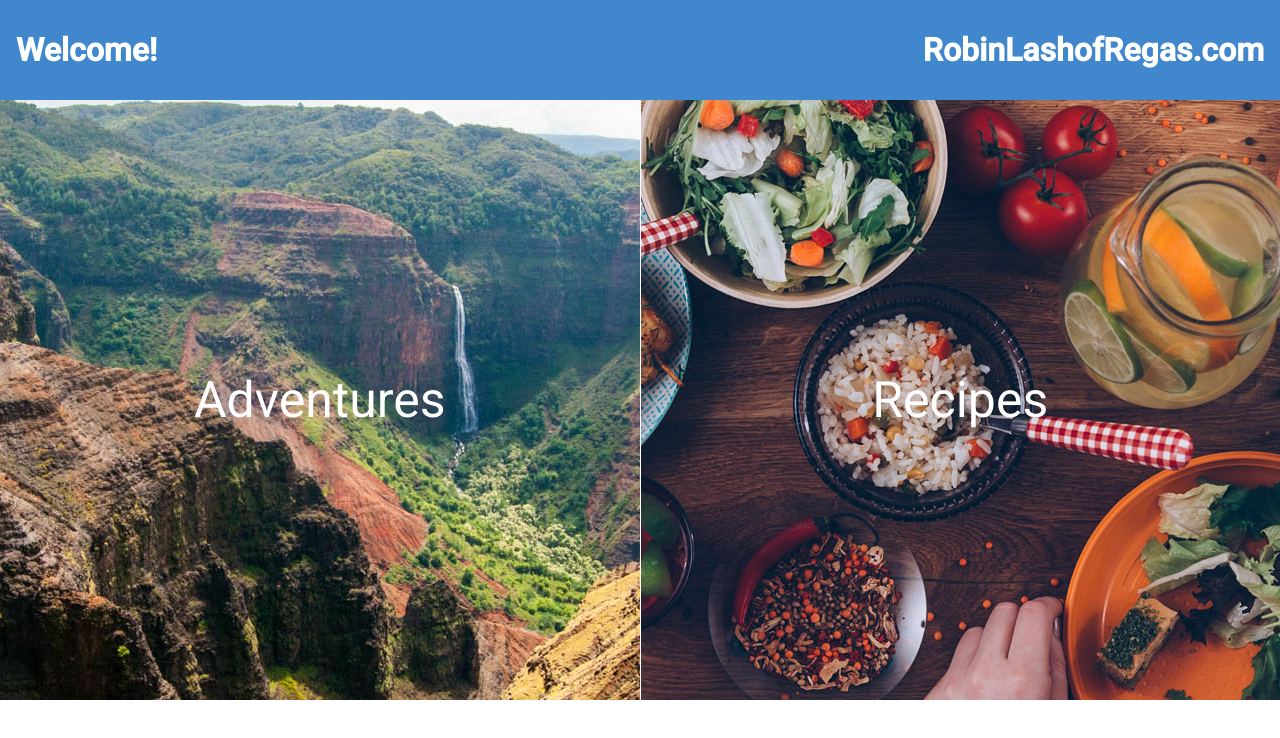
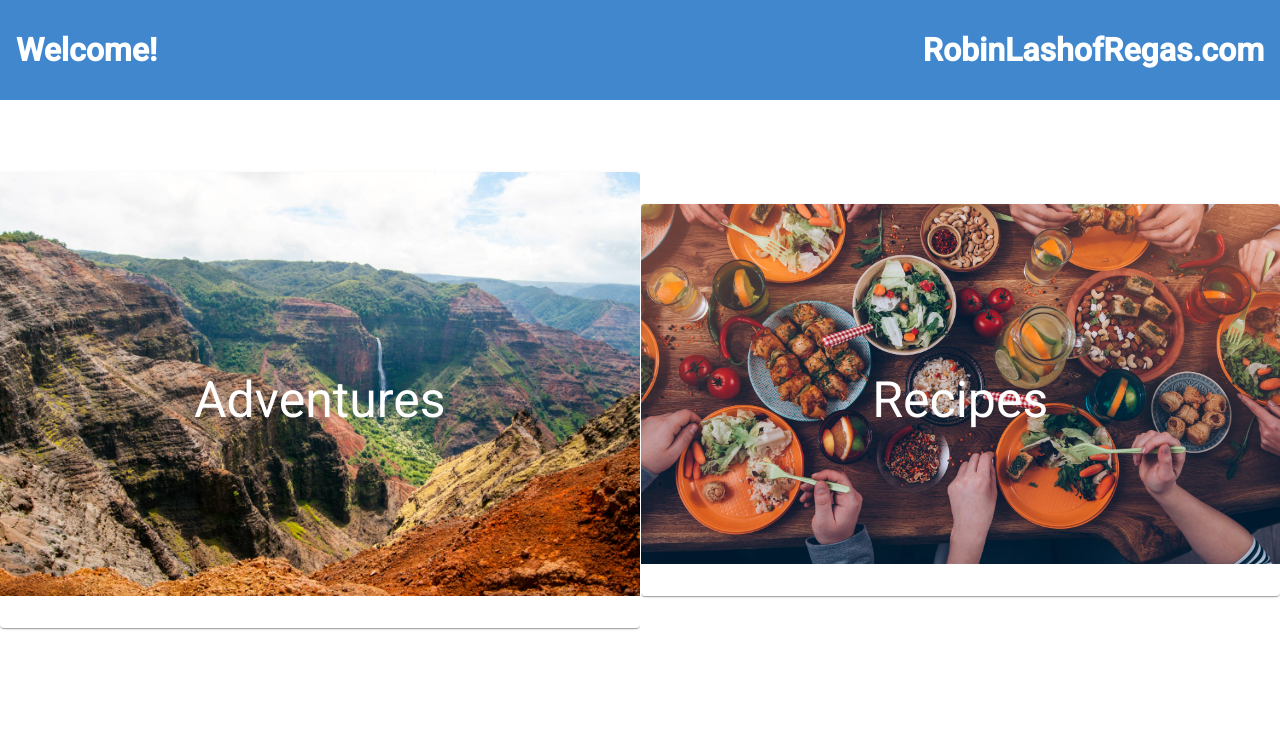
Before and after one commit to RLashofRegas/RobinLashofRegas.com, an Angular app in the folder src/webspa/: page / in a window 1280 px wide. Shown: the top 738 px of the page. Built offline with nearby package versions, Linux system fonts and the light colour scheme.

Commit message:
added mat cards

```diff
--- a/src/webspa/src/app/app.module.ts
+++ b/src/webspa/src/app/app.module.ts
@@ -6,8 +6,10 @@ import { AppComponent } from './app.component';
 import { TopBarComponent } from './top-bar/top-bar.component';
 import { TopicTilesComponent } from './topic-tiles/topic-tiles.component';
 import { BrowserAnimationsModule } from '@angular/platform-browser/animations';
+import { MatCardModule } from '@angular/material/card';
 import { MatGridListModule } from '@angular/material/grid-list';
 import { TopicTileComponent } from './topic-tiles/topic-tile/topic-tile.component';
+
 
 @NgModule({
   declarations: [
@@ -20,7 +22,8 @@ import { TopicTileComponent } from './topic-tiles/topic-tile/topic-tile.componen
     BrowserModule,
     AppRoutingModule,
     BrowserAnimationsModule,
-    MatGridListModule
+    MatGridListModule,
+    MatCardModule
   ],
   providers: [],
   bootstrap: [AppComponent]
--- a/src/webspa/src/app/topic-tiles/topic-tile/topic-tile.component.html
+++ b/src/webspa/src/app/topic-tiles/topic-tile/topic-tile.component.html
@@ -1,4 +1,4 @@
-<div class="tile-container">
-    <img [src]="tile.imgSrc">
+<mat-card class="tile-container">
+    <img mat-card-image [src]="tile.imgSrc">
     <div class="centered">{{ tile.title }}</div>
-</div>
+</mat-card>
```
